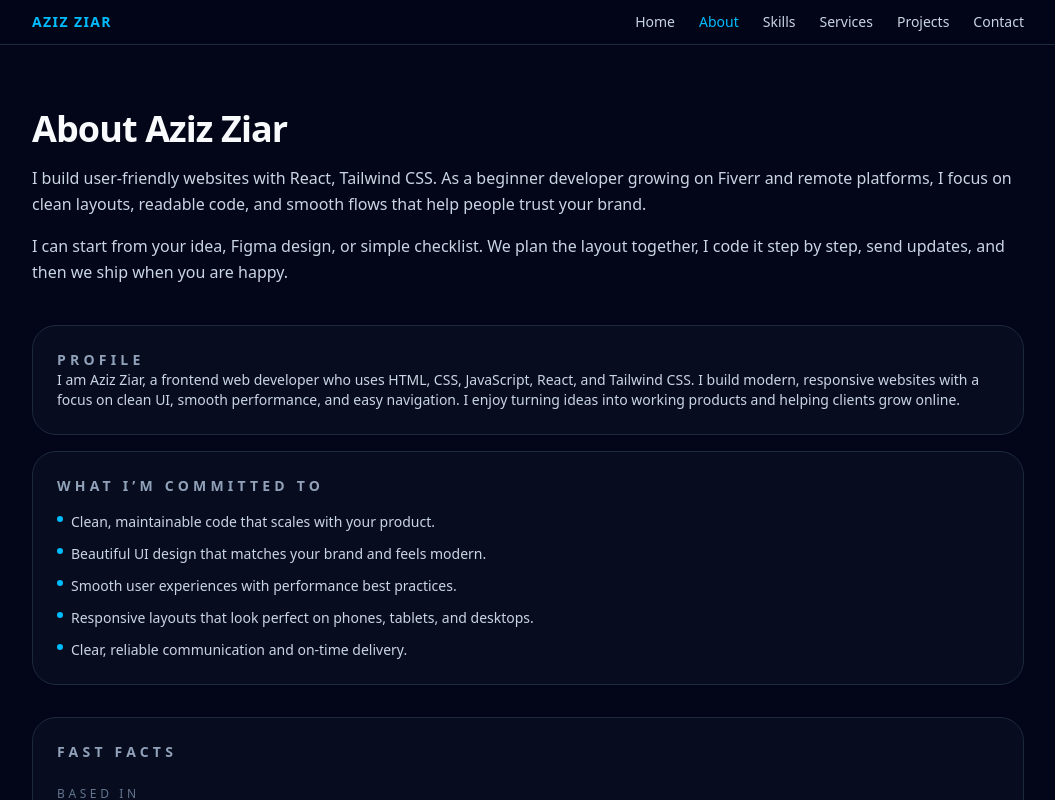
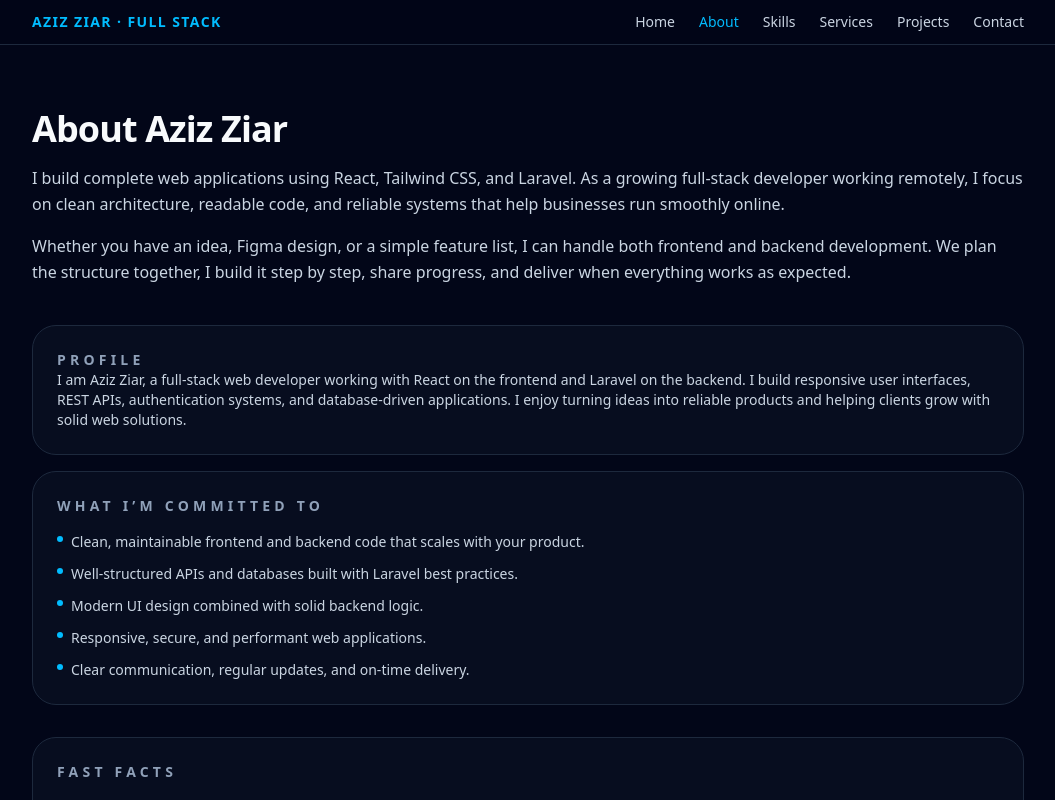
Before and after one commit to AzizRahmanZiar/portfolio-, a React (Vite) app: page /about in a window 1280 px wide. Shown: the top 800 px of the page, without its empty margins (112-1167 px from the left). Built offline with nearby package versions, Linux system fonts and the light colour scheme.

Commit message:
Laravel added

```diff
--- a/index.html
+++ b/index.html
@@ -4,7 +4,7 @@
     <meta charset="UTF-8" />
     <link rel="icon" type="image/svg+xml" href="/vite.svg" />
     <meta name="viewport" content="width=device-width, initial-scale=1.0" />
-    <title>Aziz | Frontend Web Developer</title>
+    <title>Aziz | Full-Stack Web Developer</title>
   </head>
   <body>
     <div id="root"></div>
--- a/src/App.jsx
+++ b/src/App.jsx
@@ -1,3 +1,124 @@
+// 'use client';
+
+// import { useState } from 'react';
+// import { NavLink, Route, Routes } from 'react-router-dom';
+// import Home from './pages/Home.jsx';
+// import About from './pages/About.jsx';
+// import Skills from './pages/Skills.jsx';
+// import Projects from './pages/Projects.jsx';
+// import Contact from './pages/Contact.jsx';
+// import Services from './pages/Services.jsx';
+
+// function App() {
+//   const [isMenuOpen, setIsMenuOpen] = useState(false);
+
+//   const navItems = [
+//     { path: '/', label: 'Home' },
+//     { path: '/about', label: 'About' },
+//     { path: '/skills', label: 'Skills' },
+//     { path: '/services', label: 'Services' },
+//     { path: '/projects', label: 'Projects' },
+//     { path: '/contact', label: 'Contact' },
+//   ];
+
+//   return (
+//     <div className='min-h-screen bg-slate-950 text-slate-100'>
+//       <div className='pointer-events-none fixed inset-0 -z-10 bg-[radial-gradient(circle_at_top,_rgba(56,189,248,0.12),_transparent_45%)]' />
+
+//       {/* Navbar */}
+//       <header className='sticky top-0 z-20 border-b border-slate-800 bg-slate-950/80 backdrop-blur'>
+//         <nav className='mx-auto flex max-w-5xl items-center justify-between px-4 py-3'>
+//           <span className='text-sm font-semibold tracking-widest text-sky-400'>
+//             AZIZ ZIAR
+//           </span>
+
+//           {/* Desktop Navigation */}
+//           <div className='hidden gap-6 text-sm text-slate-300 md:flex'>
+//             {navItems.map((item) => (
+//               <NavLink
+//                 key={item.path}
+//                 to={item.path}
+//                 className={({ isActive }) =>
+//                   `transition-colors ${
+//                     isActive ? 'text-sky-400' : 'hover:text-sky-400'
+//                   }`
+//                 }
+//               >
+//                 {item.label}
+//               </NavLink>
+//             ))}
+//           </div>
+
+//           {/* Mobile Menu Button */}
+//           <button
+//             onClick={() => setIsMenuOpen(!isMenuOpen)}
+//             className='flex flex-col gap-1.5 md:hidden'
+//             aria-label='Toggle menu'
+//           >
+//             <span
+//               className={`block h-0.5 w-6 bg-sky-400 transition-all ${
+//                 isMenuOpen ? 'translate-y-2 rotate-45' : ''
+//               }`}
+//             />
+//             <span
+//               className={`block h-0.5 w-6 bg-sky-400 transition-all ${
+//                 isMenuOpen ? 'opacity-0' : ''
+//               }`}
+//             />
+//             <span
+//               className={`block h-0.5 w-6 bg-sky-400 transition-all ${
+//                 isMenuOpen ? '-translate-y-2 -rotate-45' : ''
+//               }`}
+//             />
+//           </button>
+//         </nav>
+
+//         {/* Mobile Navigation Menu */}
+//         {isMenuOpen && (
+//           <div className='border-t border-slate-800 bg-slate-900/95 backdrop-blur md:hidden'>
+//             <div className='mx-auto flex max-w-5xl flex-col gap-4 px-4 py-4'>
+//               {navItems.map((item) => (
+//                 <NavLink
+//                   key={item.path}
+//                   to={item.path}
+//                   className={({ isActive }) =>
+//                     `transition-colors ${
+//                       isActive
+//                         ? 'text-sky-400'
+//                         : 'text-slate-300 hover:text-sky-400'
+//                     }`
+//                   }
+//                   onClick={() => setIsMenuOpen(false)}
+//                 >
+//                   {item.label}
+//                 </NavLink>
+//               ))}
+//             </div>
+//           </div>
+//         )}
+//       </header>
+
+//       <main className='pb-16'>
+//         <Routes>
+//           <Route path='/' element={<Home />} />
+//           <Route path='/about' element={<About />} />
+//           <Route path='/skills' element={<Skills />} />
+//           <Route path='/services' element={<Services />} />
+//           <Route path='/projects' element={<Projects />} />
+//           <Route path='/contact' element={<Contact />} />
+//         </Routes>
+//       </main>
+
+//       <footer className='mx-auto flex max-w-5xl flex-col gap-4 border-t border-slate-800 px-4 py-6 text-xs text-slate-500 sm:flex-row sm:items-center sm:justify-between'>
+//         <span>© 2025 Aziz Ziar.</span>
+//         <span>Built with React & Tailwind CSS.</span>
+//       </footer>
+//     </div>
+//   );
+// }
+
+// export default App;
+
 'use client';
 
 import { useState } from 'react';
@@ -29,7 +150,7 @@ function App() {
       <header className='sticky top-0 z-20 border-b border-slate-800 bg-slate-950/80 backdrop-blur'>
         <nav className='mx-auto flex max-w-5xl items-center justify-between px-4 py-3'>
           <span className='text-sm font-semibold tracking-widest text-sky-400'>
-            AZIZ ZIAR
+            AZIZ ZIAR · FULL STACK
           </span>
 
           {/* Desktop Navigation */}
@@ -111,7 +232,7 @@ function App() {
 
       <footer className='mx-auto flex max-w-5xl flex-col gap-4 border-t border-slate-800 px-4 py-6 text-xs text-slate-500 sm:flex-row sm:items-center sm:justify-between'>
         <span>© 2025 Aziz Ziar.</span>
-        <span>Built with React & Tailwind CSS.</span>
+        <span>Built with React, Laravel & Tailwind CSS.</span>
       </footer>
     </div>
   );
--- a/src/pages/About.jsx
+++ b/src/pages/About.jsx
@@ -2,11 +2,11 @@ import cvFile from '../assets/Aziz Rahman CV.pdf';
 
 function About() {
   const commitments = [
-    'Clean, maintainable code that scales with your product.',
-    'Beautiful UI design that matches your brand and feels modern.',
-    'Smooth user experiences with performance best practices.',
-    'Responsive layouts that look perfect on phones, tablets, and desktops.',
-    'Clear, reliable communication and on-time delivery.',
+    'Clean, maintainable frontend and backend code that scales with your product.',
+    'Well-structured APIs and databases built with Laravel best practices.',
+    'Modern UI design combined with solid backend logic.',
+    'Responsive, secure, and performant web applications.',
+    'Clear communication, regular updates, and on-time delivery.',
   ];
 
   return (
@@ -15,16 +15,19 @@ function About() {
         <h1 className='text-3xl font-semibold tracking-tight text-slate-50 sm:text-4xl'>
           About Aziz Ziar
         </h1>
+
         <p className='text-base text-slate-300 leading-relaxed'>
-          I build user-friendly websites with React, Tailwind CSS. As a beginner
-          developer growing on Fiverr and remote platforms, I focus on clean
-          layouts, readable code, and smooth flows that help people trust your
-          brand.
+          I build complete web applications using React, Tailwind CSS, and
+          Laravel. As a growing full-stack developer working remotely, I focus
+          on clean architecture, readable code, and reliable systems that help
+          businesses run smoothly online.
         </p>
+
         <p className='text-base text-slate-300 leading-relaxed'>
-          I can start from your idea, Figma design, or simple checklist. We plan
-          the layout together, I code it step by step, send updates, and then we
-          ship when you are happy.
+          Whether you have an idea, Figma design, or a simple feature list, I
+          can handle both frontend and backend development. We plan the
+          structure together, I build it step by step, share progress, and
+          deliver when everything works as expected.
         </p>
       </header>
 
@@ -35,11 +38,11 @@ function About() {
               Profile
             </h2>
             <p className='text-sm text-slate-300'>
-              I am Aziz Ziar, a frontend web developer who uses HTML, CSS,
-              JavaScript, React, and Tailwind CSS. I build modern, responsive
-              websites with a focus on clean UI, smooth performance, and easy
-              navigation. I enjoy turning ideas into working products and
-              helping clients grow online.
+              I am Aziz Ziar, a full-stack web developer working with React on
+              the frontend and Laravel on the backend. I build responsive user
+              interfaces, REST APIs, authentication systems, and database-driven
+              applications. I enjoy turning ideas into reliable products and
+              helping clients grow with solid web solutions.
             </p>
           </div>
 
@@ -62,6 +65,7 @@ function About() {
           <h2 className='text-sm font-semibold uppercase tracking-[0.3em] text-slate-400'>
             Fast facts
           </h2>
+
           <dl className='space-y-4 text-sm text-slate-300'>
             <div>
               <dt className='text-xs uppercase tracking-[0.3em] text-slate-500'>
@@ -69,12 +73,14 @@ function About() {
               </dt>
               <dd className='text-base text-slate-50'>Afghanistan · Remote</dd>
             </div>
+
             <div>
               <dt className='text-xs uppercase tracking-[0.3em] text-slate-500'>
                 Availability
               </dt>
-              <dd>Open to freelance, contract, and remote roles.</dd>
+              <dd>Open to freelance, contract, and remote full-stack roles.</dd>
             </div>
+
             <div>
               <dt className='text-xs uppercase tracking-[0.3em] text-slate-500'>
                 Resume
--- a/src/pages/Skills.jsx
+++ b/src/pages/Skills.jsx
@@ -9,17 +9,22 @@ function Skills() {
       ],
     },
     {
-      title: 'Frameworks & libraries',
+      title: 'Backend development',
+      skills: [
+        'PHP fundamentals and modern PHP practices',
+        'Laravel framework, MVC architecture',
+        'REST APIs, CRUD operations, authentication',
+        'MySQL database design and relationships',
+      ],
+    },
+    {
+      title: 'Frameworks, tools & workflow',
       skills: [
         'React.js with hooks and routing',
         'Tailwind CSS, Bootstrap, custom component systems',
-      ],
-    },
-    {
-      title: 'Tools & workflow',
-      skills: [
+        'Laravel APIs connected to React frontends',
         'Git & GitHub, npm / yarn',
-        'Async data fetching',
+        'Async data fetching, API integration',
         'VS Code, Figma to code handoff, Notion docs',
       ],
     },
@@ -32,11 +37,11 @@ function Skills() {
           Skills & tools
         </p>
         <h1 className='text-3xl font-semibold tracking-tight text-slate-50 sm:text-4xl'>
-          Everything you need for a solid frontend.
+          Everything you need for a solid full-stack application.
         </h1>
         <p className='mx-auto max-w-3xl text-base text-slate-300'>
-          I focus on clean layouts, fast code, and simple workflows that keep
-          projects moving without stress.
+          I combine clean frontend interfaces with reliable backend logic to
+          build complete, scalable web applications.
         </p>
       </header>
 
```
Also changed, not shown: src/pages/Contact.jsx (+16 -12 lines), src/pages/Home.jsx (+24 -16 lines), src/pages/Services.jsx (+16 -16 lines), 1 other file (tests, documents, lock files or other folders).
